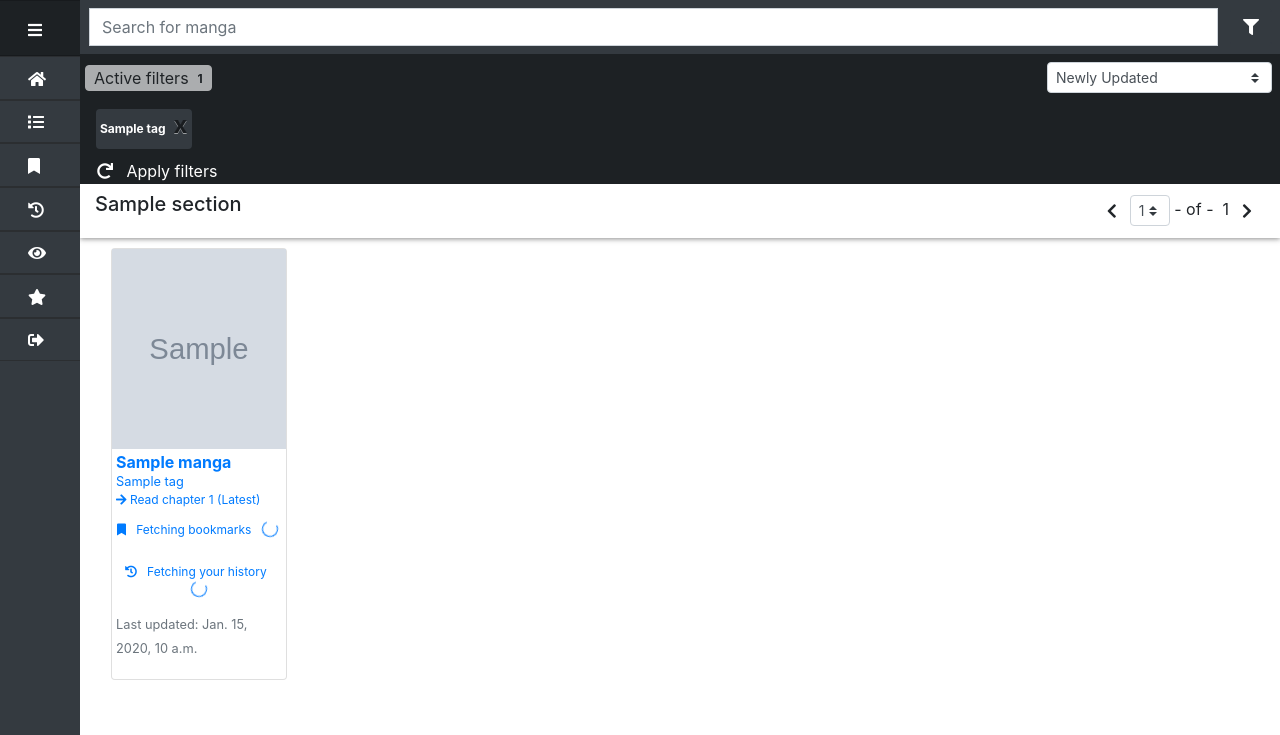
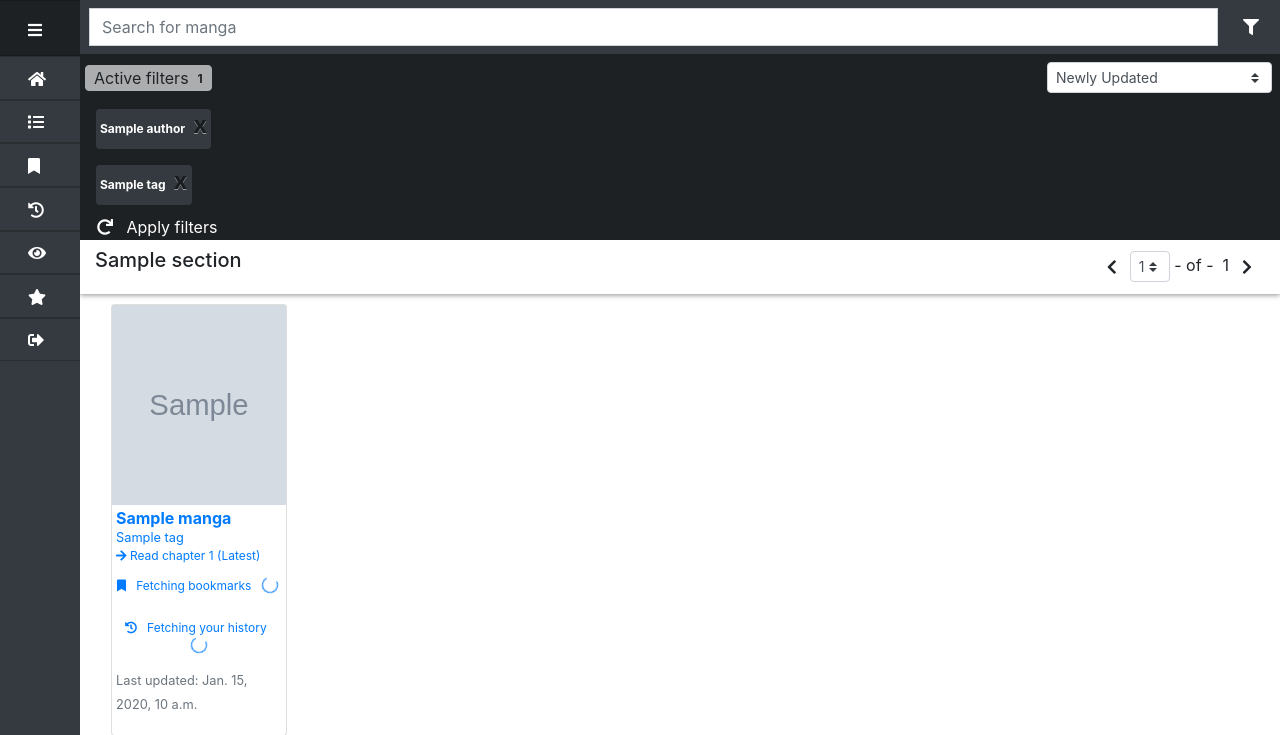
Before and after one commit to lusayo-nyondo/web_manga_reader, a Django app: template manga/templates/manga/modules/manga_list.dtl.html in a window 1280 px wide. Shown: the top 735 px of the page. Run offline with Django 3.2, Linux system fonts and the light colour scheme; the template is opened without the code that fills it: most values are stand-ins (such as "Sample title", 1, 10 or a date in 2020); grey boxes marked "Sample" are stand-in pictures; some libraries are stand-ins or nearby versions.

Commit message:
Fixed the author registration for manga_filtered_view.

```diff
--- a/manga/templates/manga/modules/manga_list.dtl.html
+++ b/manga/templates/manga/modules/manga_list.dtl.html
@@ -48,7 +48,7 @@
             <div class="d-flex justify-content-center">
                 <div id="active_filters_controls" class="active_filters_controls">
                     <button type="button" class="btn py-0 px-2 btn-light disabled" {% if not filterable_section or filterable_section == 'None' %} disabled {% endif %} data-toggle="collapse" data-target="#active_filters_list">Active filters&nbsp;
-                        <span class="badge badge-light p-0" id="active_filters">{% if active_tags %}{{ active_tags|length }}{% else %}0{% endif %}</span>
+                        <span class="badge badge-light p-0" id="active_filters">{% if active_tags or active_authors %}{{ active_filters_count }}{% else %}0{% endif %}</span>
                         <span class="sr-only">content filters</span>
                     </button>
 
@@ -73,8 +73,8 @@
             </div>
         </div>
         <div class="d-flex btn-dark active w-100 m-0 active-filters-container px-2 py-0" id="active-filters-container">
-            <div class="justify-content-center active_filters_list w-100 collapse{% if active_tags %} show{% endif %}"" id="active_filters_list">
-                <div class="active-filters-stub {% if active_tags %}d-none{% endif %}" id="active-filters-stub">
+            <div class="justify-content-center active_filters_list w-100 collapse{% if active_tags or active_authors %} show{% endif %}"" id="active_filters_list">
+                <div class="active-filters-stub {% if active_tags or active_authors %}d-none{% endif %}" id="active-filters-stub">
                     <div class="stub-item d-flex flex-column justify-items-center align-items-center">
                         <div class="stub-image">
                             <i class="fa fa-search-minus"></i>
@@ -85,6 +85,23 @@
                     </div>
                 </div>
                 <div class="author-filters" id="active_author_filters_list">
+                    {% if active_authors %}
+                {% for author in active_authors%}
+                <span id="active_author_{{ author.id }}" class="active-filter-item badge badge-dark p-1 m-2 d-inline-block d-inline-flex justify-content-center align-items-center author">{{ author.author_name }}
+                    <button
+                        type="button"
+                        class="close btn btn-sm p-0 pb-2 m-0 ml-2"
+                        aria-label="Close"
+                        data-action="remove_filter"
+                        data-filter-type="author"
+                        data-filter-value="{{ author.id }}"
+                        data-filter-display-name="{{ author.author_name }}"
+                        onclick="toggle_global_filter_btn(this)">
+                        <span>x</span>
+                    </button>
+                </span>
+                {% endfor %}
+                {% endif %}
                 </div>
                 <div class="tag-filters" id="active_tag_filters_list">
                 {% if active_tags %}
--- a/static/site_assets/js/modules/manga_list_filters.js
+++ b/static/site_assets/js/modules/manga_list_filters.js
@@ -266,7 +266,7 @@ function establish_filter_state(filter_type, filter_value) {
             for(; i < l; i++) {
                 var author = authors[i];
 
-                if (author[1] == filter_value) {
+                if (author == filter_value) {
                     return false;
                 }
             }
```
Also changed, not shown: manga/views/manga_list/html.py (+13 -2 lines).
